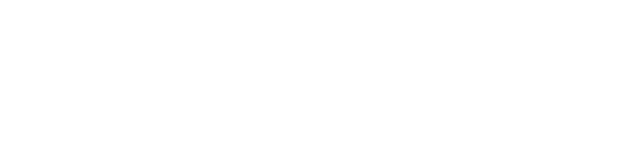
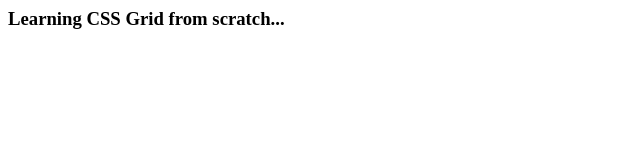
Before and after one commit to mrjdevs/css-grid, a plain HTML site: page index.html in a window 1280 px wide. Shown: the whole page, without its empty margins (0-640 px from the left). Drawn offline with Linux system fonts and the light colour scheme.

Commit message:
Update index.html

```diff
--- a/index.html
+++ b/index.html
@@ -1,10 +1,10 @@
-<DOCStype html>
+<doctype html>
   <html>
     <head>
       <title> Learning CSS Grid</title>
     </head>
     <body>
-
+      <h3>Learning CSS Grid from scratch...</h3>
 
     </body>
   </html>
```
